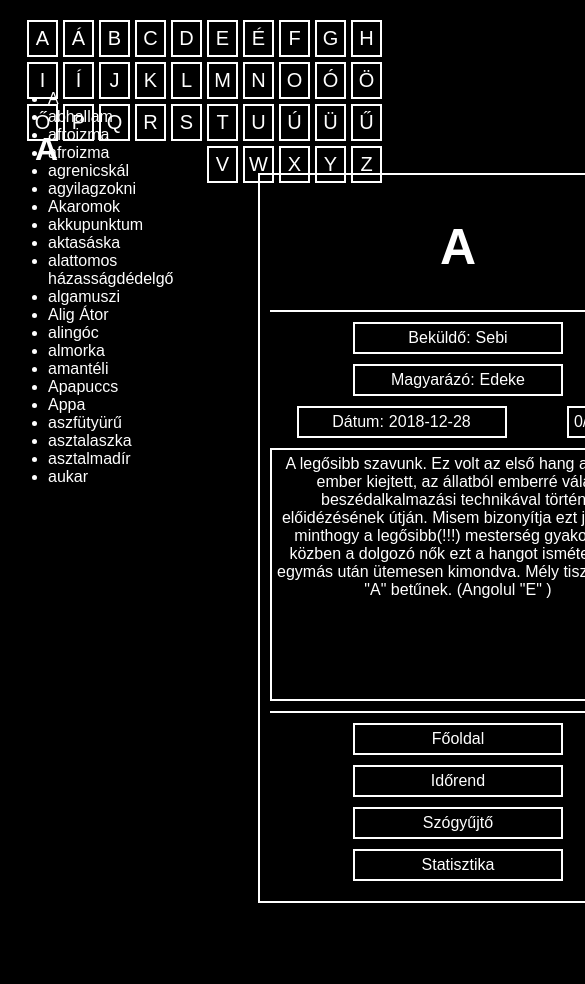
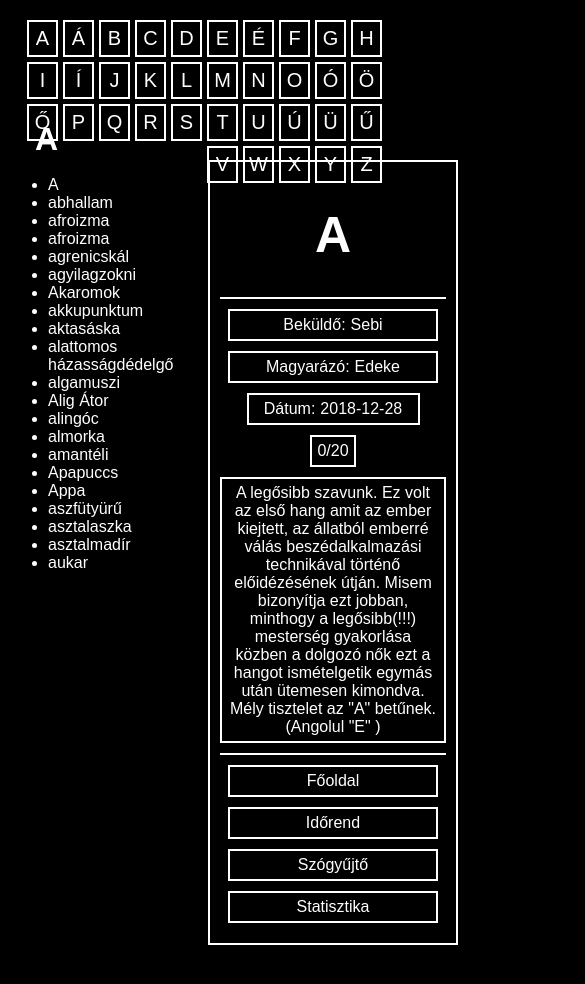
Before and after one commit to andrejmoltok/szotar, a Next.js app: page /abc/a in a window 390 px wide. Shown: the top 984 px of the page, 585 px wide, since content can reach past the window. After the commit the page ends 953 px from the top, so only its background shows below. Built offline with nearby package versions, Linux system fonts and the light colour scheme.

Commit message:
Media query and minor CSS corrections

```diff
--- a/pages/abc/[letter].js
+++ b/pages/abc/[letter].js
@@ -69,7 +69,7 @@ export default function Letter({ entries }) {
           ))}
         </ul>
       </div>
-      <div className={styles.halan}>
+      {/* <div className={styles.halan}> */}
       <div className={styles.entryMain}>
         <div className={styles.entryContainer}>
             <div className={styles.entryContainerH1}>
@@ -101,7 +101,7 @@ export default function Letter({ entries }) {
         </div>
     </div>
       </div>
-    </div>
+    {/* </div> */}
   </>
   )
 }
--- a/styles/Abc.module.css
+++ b/styles/Abc.module.css
@@ -33,18 +33,23 @@
 }
 
 .middleSection {
-    height: 530px;
+    height: auto;
     display: flex;
     flex-direction: row;
-    align-items: center;
+    justify-content: space-between;
 }
 
 .entry {
+    display: flex;
+    flex-direction: column;
+    align-items: flex-start;
+    justify-content: flex-start;
     overflow-x: hidden;
     /* overflow-y: scroll; */
-    height: 80vh;
+    height: 700px;
     width: 25vw;
     min-width: 200px;
+    word-break: break-word;
 }
 
 .entriesLink {
@@ -53,10 +58,10 @@
     cursor: pointer;
 }
 
-.halan {
+/* .halan {
     margin: 50px;
     width: 100%;
-}
+} */
 
 .entryMain {
     margin: auto 0;
@@ -79,7 +84,8 @@
     margin: auto;
     font-size: 25px;
     display: inline-block;
-    white-space: nowrap;
+    white-space: wrap;
+    word-break: break-word;
 }
 
 .entryContainerNevek {
@@ -190,7 +196,6 @@
 }
 
 
-
 @media (max-width: 1285px) {
     .entryH1 {
         display: block;
@@ -211,12 +216,12 @@
     .entryMain {
         width: 700px;
     }
-    .halan {
-        width: 700px;
-    }
 }
 
 @media (max-width: 1000px) {
+    .abcLinks {
+        height: 80px;
+    }
     .entryContainerNevek {
         flex-wrap: wrap;
     }
@@ -227,9 +232,6 @@
         width: 550px;
     }
     .entryMain {
-        width: 550px;
-    }
-    .halan {
         width: 550px;
     }
 }
@@ -244,15 +246,6 @@
     .entryMain {
         width: 400px;
     }
-    .halan {
-        width: 400px;
-    }
-    .middleSection {
-        height: 670px;
-    }
-    .entry {
-        height: 110vh;
-    }
 }
 
 @media (max-width: 725px) {
@@ -261,9 +254,36 @@
     }
 }
 
+@media (max-width: 665px) {
+    .abcLinks {
+        height: 120px;
+    }
+}
+
 @media (max-width: 660px) {
     .entryH1 {
         display: block;
-        top: 110px;
+        top: 100px;
     }
 }
+
+@media (max-width: 610px) {
+    .entryContainer {
+        width: 300px;
+    }
+    .entryMain {
+        width: 300px;
+    }
+    .entryContainerNevek {
+        justify-content: center;
+    }
+}
+
+@media (max-width: 510px) {
+    .entryContainer {
+        width: 250px;
+    }
+    .entryMain {
+        width: 250px;
+    }
+}
```
